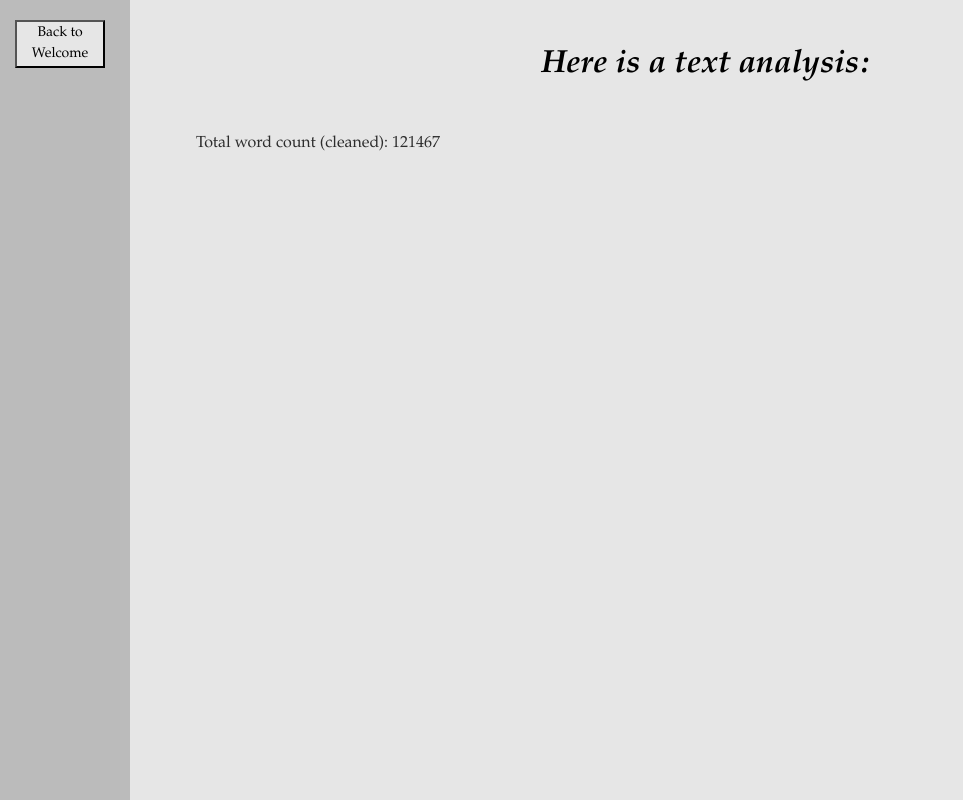
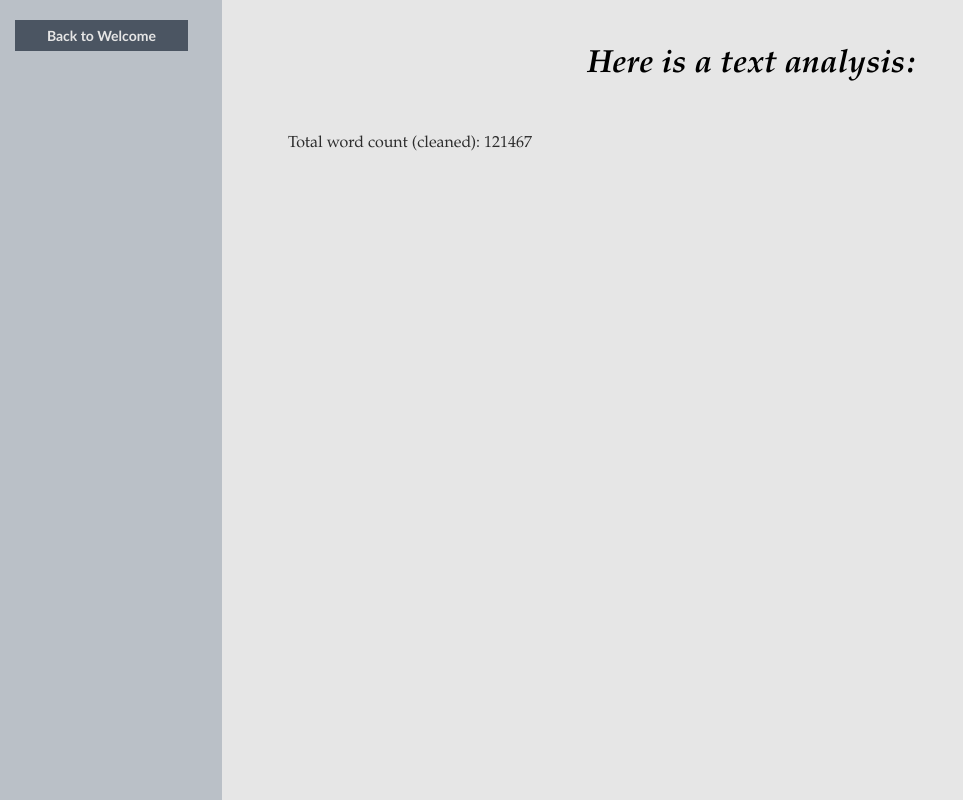
Before and after one commit to kayrases/simple-writing, a Flask app: page /analyze in a window 1280 px wide. Shown: the whole page, without its empty margins (0-963 px from the left). Run offline with Flask 3, Linux system fonts and the light colour scheme.

Commit message:
optimize button color

```diff
--- a/static/style.css
+++ b/static/style.css
@@ -5,16 +5,28 @@
 	--background-color: #e6e6e6;
 
 	--secondary-text-color: #2c2c2c;
-	--secondary-background-color: #bbbbbb;
+	--secondary-background-color: #bac0c7;
+
+	--button-color: #4b5562;
+	--button-text: #e6e6e6;
+
+	--accent-color: #509ec5;
+	--active-accent-color: #b22cad;
 }
 
 @media (prefers-color-scheme: dark) {
 	:root {
 		--text-color: #fff;
-		--background-color: #222;
+		--background-color: #202124;
 
 		--secondary-text-color: #dadada;
-		--secondary-background-color: #777;
+		--secondary-background-color: #383c48;
+
+		--button-color: #21242c;
+		--button-text: #bfbfcb;
+
+		--accent-color: #b8afca;
+		--active-accent-color: #bae190;
 	}
 }
 
@@ -41,12 +53,12 @@ p {
 }
 
 a {
-	color: #b8afca;
+	color: var(--accent-color);
 	text-decoration: none;
 }
 
 a:hover {
-	color: #bae190;
+	color: var(--active-accent-color);
 	text-decoration: underline;
 }
 
@@ -60,7 +72,9 @@ a:hover {
 .sidebar {
 	position: sticky;
 	top: 0;
-	width: 100px;
+	min-width: 100px;
+	max-width: 200px;
+	width: 15%;
 	padding-left: 15px;
 	padding-right: 15px;
 
@@ -107,13 +121,17 @@ a:hover {
 
 /* -----------------------buttons--------------------------*/
 
-.button {
-	background-color: var(--background-color);
-	color: var(--text-color);
+button {
+	background-color: var(--button-color);
+	color: var(--button-text);
 	width: 100%;
-	font-family: Garamond, serif;
+	font-family: 'Gill Sans', sans-serif;
+	font-weight: bold;
 	font-size: 14px;
 	line-height: 1.5;
+	padding: 5px;
+
+	border: none;
 }
 
 .folder {
```
